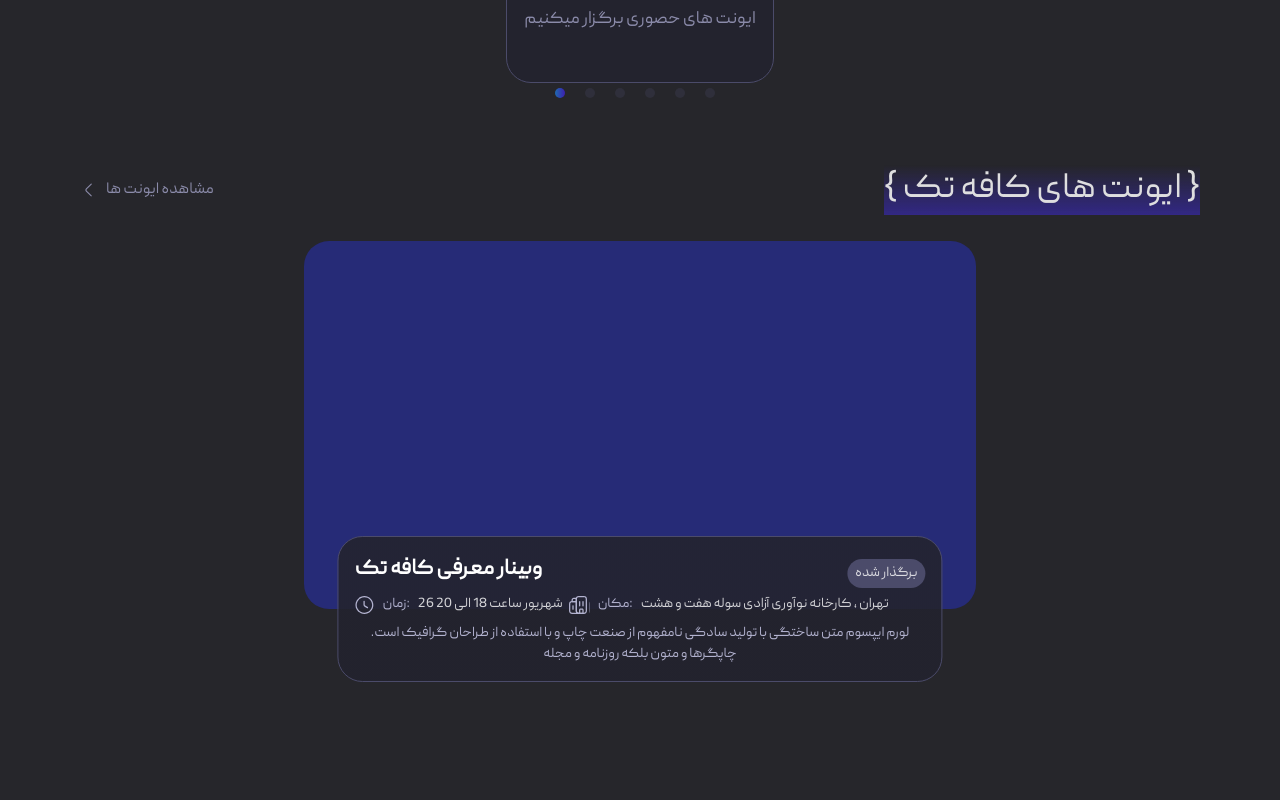
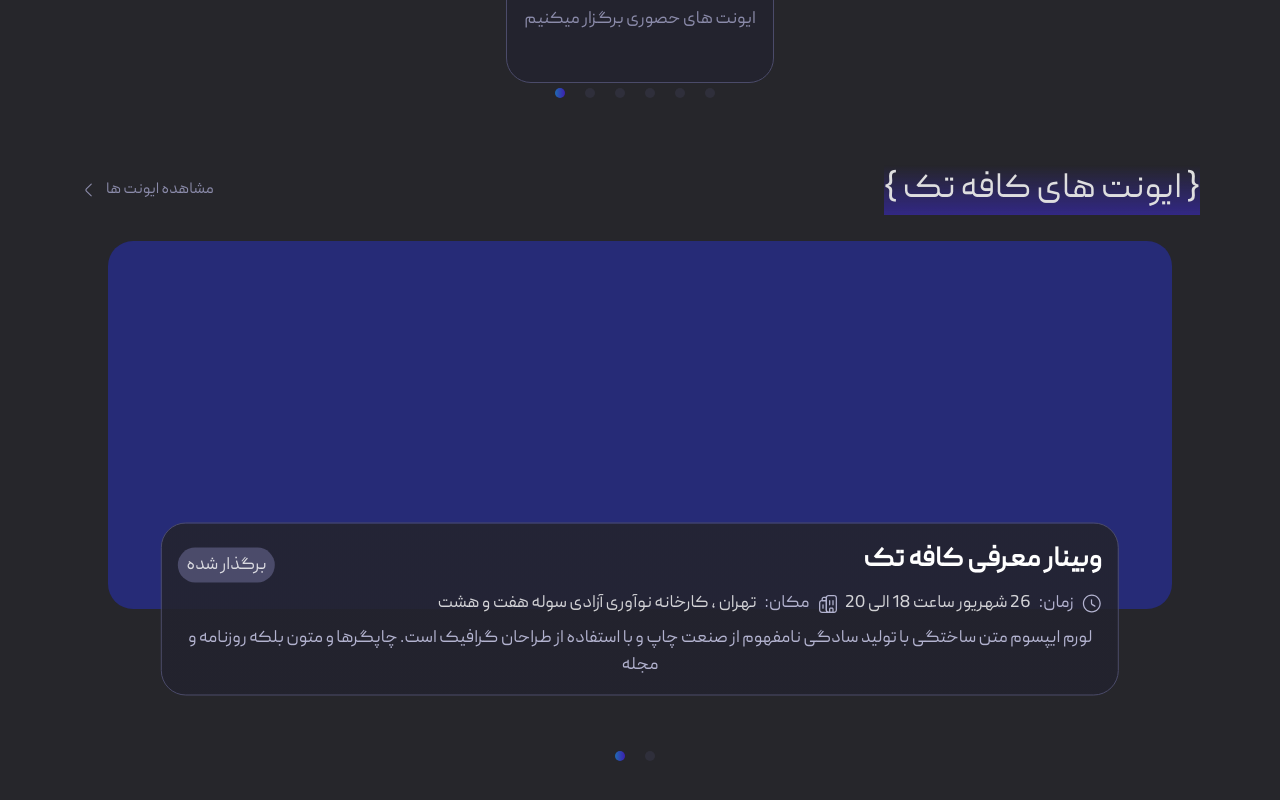
Before and after one commit to AmirhosseinDehghanazar/CafeTech-Frontend, a React (Vite) app in the folder CafeTech-Frontend/: page / in a window 1280 px wide. Shown: the part 1482-2282 px from the top of the page. Before the commit the page ends 2180 px from the top, so only its background shows below. Built offline with nearby package versions, Linux system fonts and the light colour scheme.

Commit message:
responsive event component

```diff
--- a/CafeTech-Frontend/src/components/main/event/Event.jsx
+++ b/CafeTech-Frontend/src/components/main/event/Event.jsx
@@ -2,10 +2,32 @@ import { format } from "date-fns-jalali";
 import "./event.css";
 import { eventsData } from "./eventsData";
 import Slider from "react-slick";
+import { useState } from "react";
+import { useEffect } from "react";
 
 const Event = () => {
+  const [slidesToShow, setSlidesToShow] = useState(1);
+
+  useEffect(() => {
+    window.addEventListener("load", () => {
+      if (window.innerWidth < 1024) {
+        setSlidesToShow(1);
+      } else if (window.innerWidth > 1024) {
+        setSlidesToShow(2);
+      }
+    });
+
+    window.addEventListener("resize", () => {
+      if (window.innerWidth < 1024) {
+        setSlidesToShow(1);
+      } else if (window.innerWidth > 1024) {
+        setSlidesToShow(2);
+      }
+    });
+  }, [window.innerWidth]);
+
   return (
-    <div>
+    <div className="mb-20">
       {/* top texts */}
       <div className="flex flex-col md:flex-row mb-6 gap-2 md:gap-0 items-center justify-center text-center md:justify-around lg:justify-between">
         <div className="text-[32px] lg:text-[36px] bg-blue-text-full text-white">
@@ -17,10 +39,15 @@ const Event = () => {
         </a>
       </div>
 
-      {/* all in:map data below and add slick above all */}
-      <Slider arrows={false} dots className="text-center">
+      {/* all in:map data below and add slick */}
+      <Slider
+        slidesToShow={slidesToShow}
+        arrows={false}
+        dots
+        className="text-center "
+      >
         {eventsData.map((e) => (
-          <div className="relative event_event-parent rounded-[25px] w-full max-w-2xl h-[368px] mb-32 md:mb-20">
+          <div className="relative event_event-parent rounded-[25px] max-w-[95%] h-[368px] mb-32">
             <div>
               <p></p>
             </div>
@@ -28,17 +55,17 @@ const Event = () => {
             <div className="event_eventdata w-[90%] border p-4 border-[#4B4B6A] rounded-[25px]">
               {/* title and isDone */}
               <div className="flex items-center justify-between">
-                <p className="text-[22px] font-bold text-white mb-2">
+                <p className="text-[22px] xl:text-[28px] font-bold text-white mb-2">
                   {e.title}
                 </p>
                 {e.done && (
-                  <div className="text-white/80 py-1 px-2 text-[14px] rounded-[27px] bg-[#4B4B6A]">
+                  <div className="text-white/80 py-1 px-2 text-[14px] xl:text-[18px] rounded-[27px] bg-[#4B4B6A]">
                     برگذار شده
                   </div>
                 )}
               </div>
 
-              <div className="text-[14px] flex flex-col gap-2">
+              <div className="text-[14px] xl:text-[18px] flex flex-col gap-2">
                 <div className="flex flex-col gap-1.5 md:flex-row">
                   {/* event time */}
                   <div className="flex gap-2 items-center">
--- a/CafeTech-Frontend/src/components/main/event/event.css
+++ b/CafeTech-Frontend/src/components/main/event/event.css
@@ -1,5 +1,6 @@
 .event_event-parent {
   background-color: #262b77;
+  direction: rtl;
 }
 .event_eventdata {
   opacity: 1;
```
